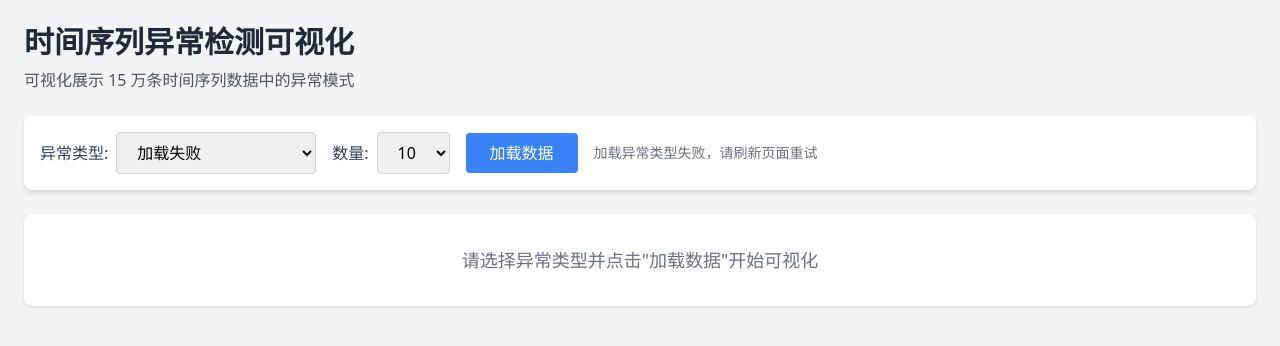
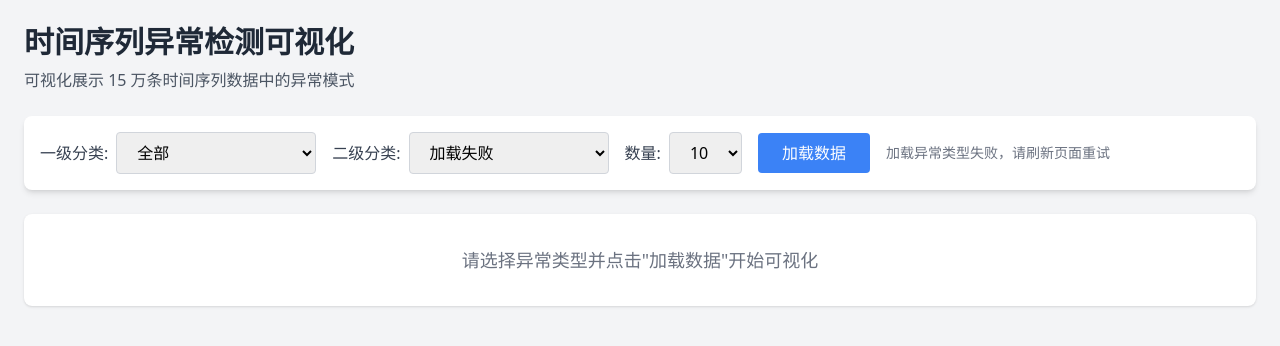
Before and after one commit to Mondy110/TS_analyse, a FastAPI app: page / in a window 1280 px wide. Shown: the top 346 px of the page. Run offline with FastAPI, Linux system fonts and the light colour scheme; parts of the project's set-up code (start-up, migrations or seed data) failed here and were passed over; some libraries are stand-ins or nearby versions.

Commit message:
feat(frontend): 新增一级分类下拉框
Co-Authored-By: Claude Opus 4.6 <noreply@anthropic.com>

```diff
--- a/gen_analyse/templates/index.html
+++ b/gen_analyse/templates/index.html
@@ -35,16 +35,27 @@
              ================================ -->
         <div class="bg-white rounded-lg shadow-md p-4 mb-6">
             <div class="flex flex-wrap items-center gap-4">
-                <!-- 异常类型下拉框 -->
+                <!-- 一级分类下拉框 -->
+                <div class="flex items-center gap-2">
+                    <label for="category-select" class="text-gray-700 font-medium">
+                        一级分类:
+                    </label>
+                    <select id="category-select"
+                            class="border border-gray-300 rounded px-4 py-2 min-w-[200px]
+                                   focus:outline-none focus:ring-2 focus:ring-blue-500">
+                        <option value="">全部</option>
+                    </select>
+                </div>
+
+                <!-- 二级分类下拉框 -->
                 <div class="flex items-center gap-2">
                     <label for="anomaly-type" class="text-gray-700 font-medium">
-                        异常类型:
+                        二级分类:
                     </label>
                     <select id="anomaly-type"
                             class="border border-gray-300 rounded px-4 py-2 min-w-[200px]
                                    focus:outline-none focus:ring-2 focus:ring-blue-500">
-                        <!-- 选项将通过 JavaScript 动态加载 -->
-                        <option value="">正在加载...</option>
+                        <option value="">请先选择一级分类</option>
                     </select>
                 </div>
 
```
